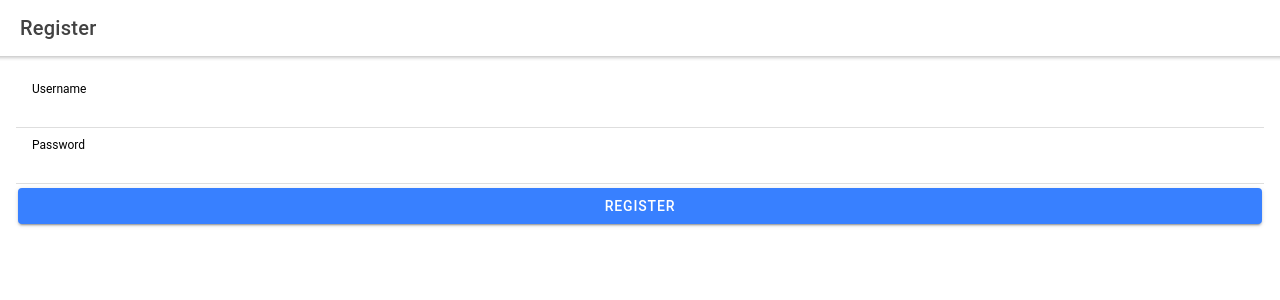
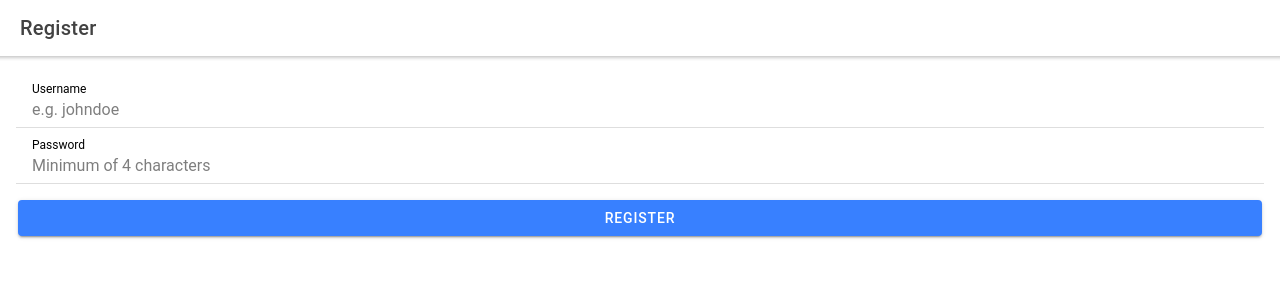
Before and after one commit to dediprakasa/reddit-ts, a React (Create React App) app in the folder client/: page / in a window 1280 px wide. Shown: the top 300 px of the page. Built offline with nearby package versions, Linux system fonts and the light colour scheme.

Commit message:
register form refinement

```diff
--- /dev/null
+++ b/client/src/components/InputField.tsx
@@ -0,0 +1,28 @@
+import React, { HTMLAttributes, InputHTMLAttributes } from "react";
+import { Field, useField } from "formik";
+import { IonItem, IonLabel, IonInput } from "@ionic/react";
+
+type InputFieldProps = {
+  name: string;
+  label: string;
+  type: "text" | "password" | "email";
+  placeholder?: string;
+};
+
+const InputField: React.FC<InputFieldProps> = (props) => {
+  const [{ name, value, onChange }, { error }] = useField(props);
+  return (
+    <IonItem>
+      <IonLabel position="stacked">{props.label}</IonLabel>
+      <IonInput
+        id={name}
+        value={value}
+        onIonChange={onChange}
+        {...props}
+      ></IonInput>
+      {error ? <p>Something went wrong</p> : null}
+    </IonItem>
+  );
+};
+
+export default InputField;
--- a/client/src/pages/Register.tsx
+++ b/client/src/pages/Register.tsx
@@ -10,7 +10,9 @@ import {
   IonTitle,
   IonToolbar,
 } from "@ionic/react";
+import { Form, Formik, FormikProps } from "formik";
 import React, { useState } from "react";
+import InputField from "../components/InputField";
 
 const Register: React.FC = () => {
   const [text, setText] = useState<string>();
@@ -27,21 +29,39 @@ const Register: React.FC = () => {
         </IonToolbar>
       </IonHeader>
       <IonContent className="ion-padding">
-        <IonItem>
-          <IonLabel position="stacked">Username</IonLabel>
-          <IonInput value={text}></IonInput>
-        </IonItem>
-        <IonItem>
-          <IonLabel position="stacked">Password</IonLabel>
-          <IonInput type="password" value={password}></IonInput>
-        </IonItem>
-        <IonButton
-          expand="block"
-          color="primary"
-          onClick={() => handleSubmit()}
+        <Formik
+          initialValues={{
+            username: "",
+            password: "",
+          }}
+          onSubmit={(values, actions) => {
+            console.log(values);
+          }}
         >
-          {isLoading ? <IonSpinner /> : <IonLabel>Register</IonLabel>}
-        </IonButton>
+          {({ isSubmitting }) => (
+            <Form>
+              <InputField
+                name="username"
+                label="Username"
+                type="text"
+                placeholder="e.g. johndoe"
+              />
+              <InputField
+                name="password"
+                label="Password"
+                type="password"
+                placeholder="Minimum of 4 characters"
+              />
+              <IonButton
+                type="submit"
+                expand="block"
+                className="ion-margin-top"
+              >
+                {isSubmitting ? <IonSpinner></IonSpinner> : "Register"}
+              </IonButton>
+            </Form>
+          )}
+        </Formik>
       </IonContent>
     </IonPage>
   );
```
Also changed, not shown: client/src/components/InputField.css (added).
